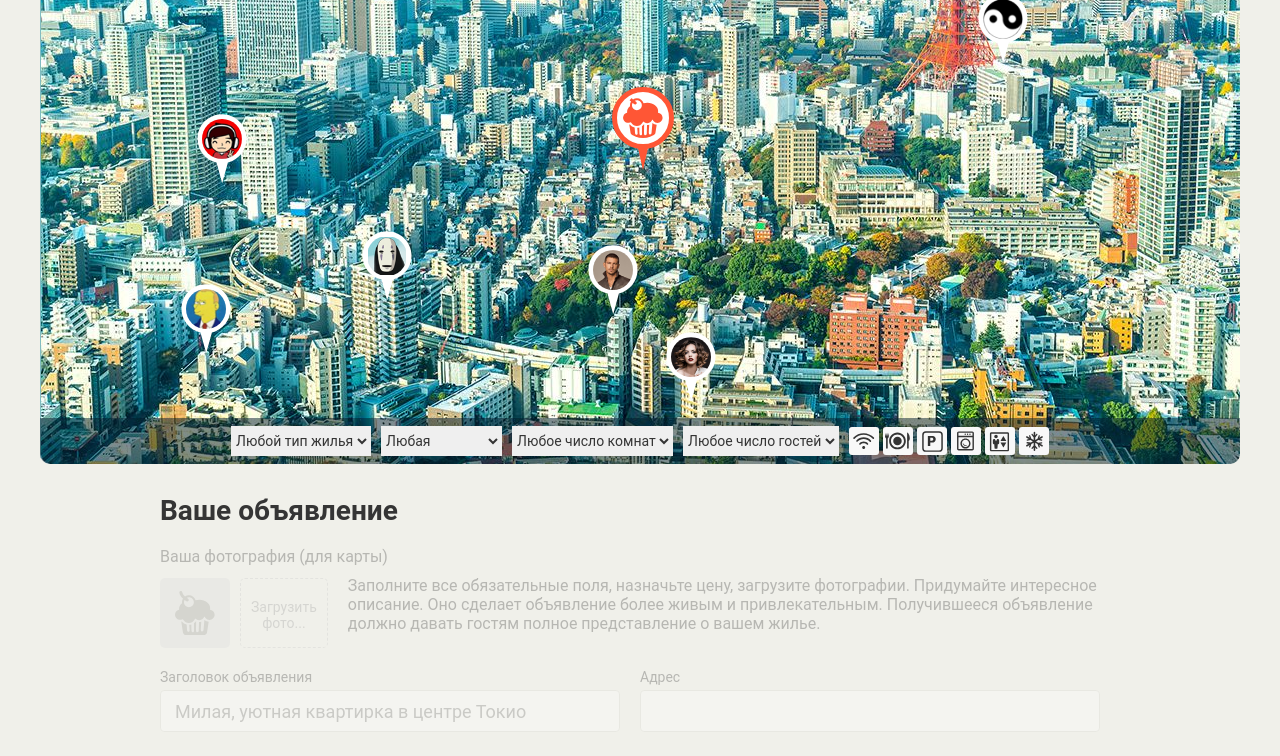
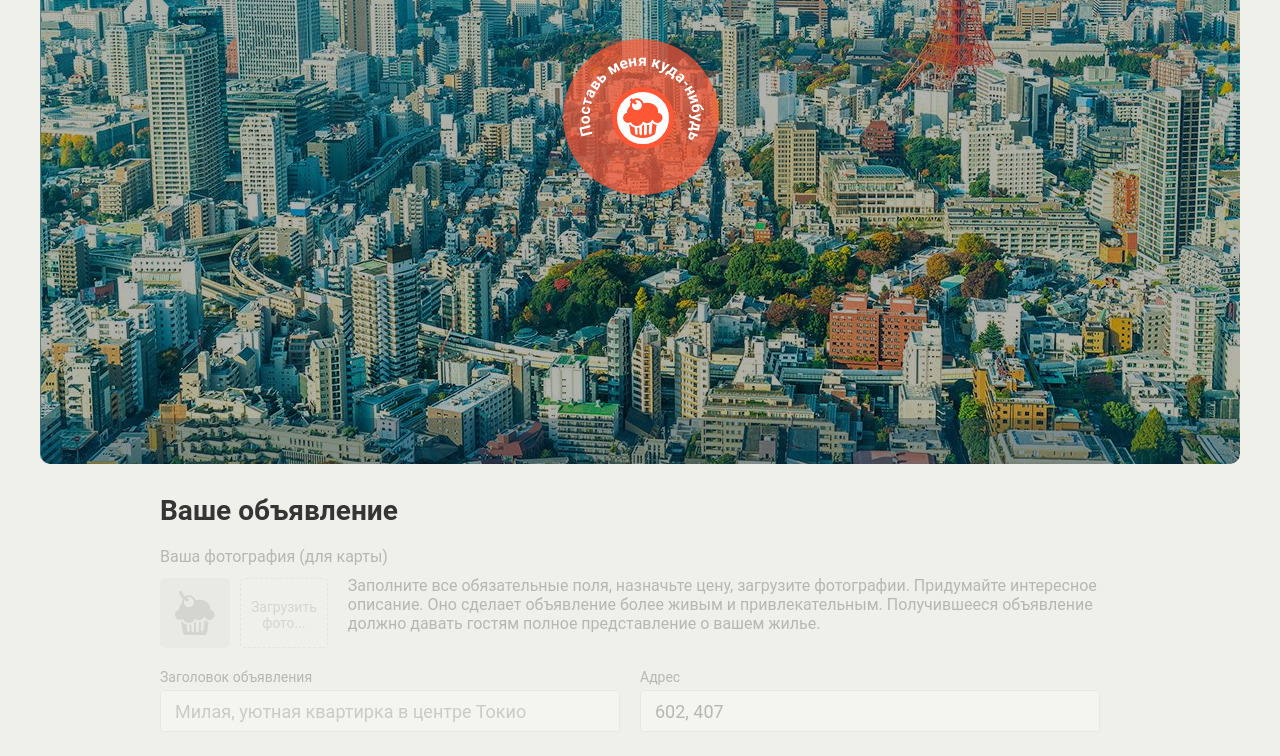
Before and after one commit to serj555/198010-keksobooking-19, a website: page index.html in a window 1280 px wide. Shown: the part 286-1042 px from the top of the page. Drawn offline with Linux system fonts and the light colour scheme; files whose address does not match are found by name.

Commit message:
Частичная реализация переключение режимов страницы и валидация формы

```diff
--- a/index.html
+++ b/index.html
@@ -1,5 +1,6 @@
 <!DOCTYPE html>
 <html lang="ru">
+
 <head>
   <meta charset="utf-8">
   <link rel="stylesheet" href="css/normalize.css">
@@ -7,6 +8,7 @@
   <link rel="shortcut icon" href="favicon.ico" type="image/x-icon">
   <title>Кексобукинг</title>
 </head>
+
 <body>
 
   <main>
@@ -30,7 +32,9 @@
               <path d="M35,35m-23,0a23,23 0 1,1 46,0a23,23 0 1,1 -46,0" id="tophalf" />
             </defs>
             <ellipse cx="35" cy="35" rx="35" ry="35" fill="rgba(255, 86, 53, 0.7)" />
-            <text><textPath xlink:href="#tophalf" startOffset="0">Поставь меня куда-нибудь</textPath></text>
+            <text>
+              <textPath xlink:href="#tophalf" startOffset="0">Поставь меня куда-нибудь</textPath>
+            </text>
           </svg>
         </button>
       </div>
@@ -66,17 +70,22 @@
           <fieldset id="housing-features" class="map__features">
             <input type="checkbox" name="features" value="wifi" id="filter-wifi" class="map__checkbox visually-hidden">
             <label class="map__feature map__feature--wifi" for="filter-wifi">Wi-Fi</label>
-            <input type="checkbox" name="features" value="dishwasher" id="filter-dishwasher" class="map__checkbox visually-hidden">
+            <input type="checkbox" name="features" value="dishwasher" id="filter-dishwasher"
+              class="map__checkbox visually-hidden">
             <label class="map__feature map__feature--dishwasher" for="filter-dishwasher">Посудомоечная машина</label>
-            <input type="checkbox" name="features" value="parking" id="filter-parking" class="map__checkbox visually-hidden">
+            <input type="checkbox" name="features" value="parking" id="filter-parking"
+              class="map__checkbox visually-hidden">
             <label class="map__feature map__feature--parking" for="filter-parking">Парковка</label>
-            <input type="checkbox" name="features" value="washer" id="filter-washer" class="map__checkbox visually-hidden">
+            <input type="checkbox" name="features" value="washer" id="filter-washer"
+              class="map__checkbox visually-hidden">
             <label class="map__feature map__feature--washer" for="filter-washer">Стиральная машина</label>
-            <input type="checkbox" name="features" value="elevator" id="filter-elevator" class="map__checkbox visually-hidden">
+            <input type="checkbox" name="features" value="elevator" id="filter-elevator"
+              class="map__checkbox visually-hidden">
             <label class="map__feature map__feature--elevator" for="filter-elevator">Лифт</label>
-            <input type="checkbox" name="features" value="conditioner" id="filter-conditioner" class="map__checkbox visually-hidden">
+            <input type="checkbox" name="features" value="conditioner" id="filter-conditioner"
+              class="map__checkbox visually-hidden">
             <label class="map__feature map__feature--conditioner" for="filter-conditioner">Кондиционер</label>
-           </fieldset>
+          </fieldset>
         </form>
       </div>
     </section>
@@ -92,19 +101,23 @@
               <img src="img/muffin-grey.svg" alt="Аватар пользователя" width="40" height="44">
             </div>
             <div class="ad-form__field">
-              <input type="file" id="avatar" name="avatar" class="ad-form-header__input visually-hidden">
+              <input type="file" id="avatar" name="avatar" class="ad-form-header__input visually-hidden"
+                accept="image/jpeg,image/png">
               <label class="ad-form-header__drop-zone" for="avatar">Загрузить<br>фото...</label>
             </div>
-            <p class="ad-form-header__info">Заполните все обязательные поля, назначьте цену, загрузите фотографии. Придумайте интересное описание. Оно сделает объявление более живым и привлекательным. Получившееся объявление должно давать гостям полное представление о вашем жилье.</p>
+            <p class="ad-form-header__info">Заполните все обязательные поля, назначьте цену, загрузите фотографии.
+              Придумайте интересное описание. Оно сделает объявление более живым и привлекательным. Получившееся
+              объявление должно давать гостям полное представление о вашем жилье.</p>
           </div>
         </fieldset>
         <fieldset class="ad-form__element ad-form__element--wide">
           <label class="ad-form__label" for="title">Заголовок объявления</label>
-          <input id="title" name="title" type="text" placeholder="Милая, уютная квартирка в центре Токио">
+          <input id="title" name="title" type="text" minlength="30" maxlength="100"
+            placeholder="Милая, уютная квартирка в центре Токио" required>
         </fieldset>
         <fieldset class="ad-form__element ad-form__element--wide">
           <label class="ad-form__label" for="address">Адрес</label>
-          <input id="address" name="address" type="text">
+          <input id="address" name="address" type="text" readonly>
         </fieldset>
         <fieldset class="ad-form__element">
           <label class="ad-form__label" for="type">Тип жилья</label>
@@ -117,7 +130,7 @@
         </fieldset>
         <fieldset class="ad-form__element">
           <label class="ad-form__label" for="price">Цена за ночь, руб.</label>
-          <input id="price" name="price" type="number" placeholder="5000">
+          <input id="price" name="price" type="number" max="1000000" placeholder="5000" required>
         </fieldset>
         <fieldset class="ad-form__element ad-form__element--time">
           <label class="ad-form__label" for="timein">Время заезда и выезда</label>
@@ -152,28 +165,36 @@
         </fieldset>
         <fieldset class="ad-form__element ad-form__element--wide features">
           <legend>Удобства: Wi-Fi, кухня, парковка, стиралка, лифт, кондиционер</legend>
-          <input type="checkbox" name="features" value="wifi" id="feature-wifi" class="feature__checkbox visually-hidden">
+          <input type="checkbox" name="features" value="wifi" id="feature-wifi"
+            class="feature__checkbox visually-hidden">
           <label class="feature feature--wifi" for="feature-wifi">Wi-Fi</label>
-          <input type="checkbox" name="features" value="dishwasher" id="feature-dishwasher" class="feature__checkbox visually-hidden">
+          <input type="checkbox" name="features" value="dishwasher" id="feature-dishwasher"
+            class="feature__checkbox visually-hidden">
           <label class="feature feature--dishwasher" for="feature-dishwasher">Посудомоечная машина</label>
-          <input type="checkbox" name="features" value="parking" id="feature-parking" class="feature__checkbox visually-hidden">
+          <input type="checkbox" name="features" value="parking" id="feature-parking"
+            class="feature__checkbox visually-hidden">
           <label class="feature feature--parking" for="feature-parking">Парковка</label>
-          <input type="checkbox" name="features" value="washer" id="feature-washer" class="feature__checkbox visually-hidden">
+          <input type="checkbox" name="features" value="washer" id="feature-washer"
+            class="feature__checkbox visually-hidden">
           <label class="feature feature--washer" for="feature-washer">Стиральная машина</label>
-          <input type="checkbox" name="features" value="elevator" id="feature-elevator" class="feature__checkbox visually-hidden">
+          <input type="checkbox" name="features" value="elevator" id="feature-elevator"
+            class="feature__checkbox visually-hidden">
           <label class="feature feature--elevator" for="feature-elevator">Лифт</label>
-          <input type="checkbox" name="features" value="conditioner" id="feature-conditioner" class="feature__checkbox visually-hidden">
+          <input type="checkbox" name="features" value="conditioner" id="feature-conditioner"
+            class="feature__checkbox visually-hidden">
           <label class="feature feature--conditioner" for="feature-conditioner">Кондиционер</label>
         </fieldset>
         <fieldset class="ad-form__element ad-form__element--wide">
           <label class="ad-form__label" for="description">Описание (не обязательно)</label>
-          <textarea id="description" name="description" placeholder="Здесь расскажите о том, какое ваше жилье замечательное и вообще"></textarea>
+          <textarea id="description" name="description"
+            placeholder="Здесь расскажите о том, какое ваше жилье замечательное и вообще"></textarea>
         </fieldset>
         <fieldset class="ad-form__element ad-form__element--wide">
           <label class="ad-form__label">Фотография жилья</label>
           <div class="ad-form__photo-container">
             <div class="ad-form__upload">
-              <input type="file" id="images" name="images" class="ad-form__input visually-hidden">
+              <input type="file" id="images" name="images" class="ad-form__input visually-hidden"
+                accept="image/jpeg,image/png">
               <label for="images" class="ad-form__drop-zone">Загрузить<br>фото...</label>
             </div>
             <div class="ad-form__photo"></div>
@@ -192,12 +213,15 @@
       <a class="copyright__link copyright__link--image" href="https://htmlacademy.ru/intensive/javascript">
         <img src="img/htmla-logo.svg" width="130" height="45" alt="HTML Academy" class="copyright__logo">
       </a>
-      <p>Сделано в <a class="copyright__link copyright__link--text" href="https://htmlacademy.ru/intensive/javascript">HTMLAcademy</a> &copy; 2018</p>
+      <p>Сделано в <a class="copyright__link copyright__link--text"
+          href="https://htmlacademy.ru/intensive/javascript">HTMLAcademy</a> &copy; 2018</p>
     </div>
     <ul class="footer__contacts contacts">
       <li><a href="https://twitter.com/htmlacademy_ru" class="contacts__link contacts__link--twitter">Twitter</a></li>
-      <li><a href="https://www.instagram.com/htmlacademy/" class="contacts__link contacts__link--instagram">Instagtam</a></li>
-      <li><a href="https://www.facebook.com/htmlacademy" class="contacts__link contacts__link--facebook">Facebook</a></li>
+      <li><a href="https://www.instagram.com/htmlacademy/"
+          class="contacts__link contacts__link--instagram">Instagtam</a></li>
+      <li><a href="https://www.facebook.com/htmlacademy" class="contacts__link contacts__link--facebook">Facebook</a>
+      </li>
       <li><a href="https://vk.com/htmlacademy" class="contacts__link contacts__link--vk">VK</a></li>
     </ul>
   </footer>
@@ -221,7 +245,8 @@
         <li class="popup__feature popup__feature--elevator"></li>
         <li class="popup__feature popup__feature--conditioner"></li>
       </ul>
-      <p class="popup__description">Великолепная квартира-студия в центре Токио. Подходит как туристам, так и бизнесменам. Квартира полностью укомплектована и недавно отремонтирована.</p>
+      <p class="popup__description">Великолепная квартира-студия в центре Токио. Подходит как туристам, так и
+        бизнесменам. Квартира полностью укомплектована и недавно отремонтирована.</p>
       <div class="popup__photos">
         <img src="" class="popup__photo" width="45" height="40" alt="Фотография жилья">
       </div>
@@ -230,7 +255,8 @@
 
   <!-- Метка объявления -->
   <template id="pin">
-    <button type="button" class="map__pin" style="left: 200px; top: 400px;"><img src="img/avatars/user07.png" width="40" height="40" draggable="false" alt="Метка объявления"></button>
+    <button type="button" class="map__pin" style="left: 200px; top: 400px;"><img src="img/avatars/user07.png" width="40"
+        height="40" draggable="false" alt="Метка объявления"></button>
   </template>
 
   <!-- Сообщение об успешном создании объявления -->
@@ -249,4 +275,5 @@
   </template>
   <script src="js/main.js"></script>
 </body>
+
 </html>
--- a/js/main.js
+++ b/js/main.js
@@ -2,16 +2,26 @@
 
 var Nodes = {
   MAP: document.querySelector('.map'),
+  MAP_PIN_MAIN: document.querySelector('.map__pin--main'),
   MAP_PIN_TEMPLATE: document.querySelector('#pin')
     .content
     .querySelector('.map__pin'),
   MAP_PINS_BLOCK: document.querySelector('.map__pins'),
+  MAP_FILTERS: document.querySelector('.map__filters'),
+  FIELD_ADDRESS: document.querySelector('#address'),
+  FORM: document.querySelector('.ad-form'),
 };
+var Offset = {
+  OFFSET_MAP_PIN_X: 25, // размер смещения маркера по оси X
+  OFFSET_MAP_PIN_Y: 70, // размер смещения маркера по оси Y
+  OFFSET_MAP_PIN_MAIN_X: 32,
+  OFFSET_MAP_PIN_MAIN_Y: 80
+};
+var KEY_ENTER = 'Enter';
 var NUMBER_USERS = 8;
 var MAP_PIN_MIN_Y = 130;
 var MAP_PIN_MAX_Y = 630;
 var MAP_PIN_MIN_X = 0;
-var OFFSET_MAP_PIN_X = 25; // размер смещения маркера по оси X
 var PRICE_MIN = 1000;
 var PRICE_MAX = 5000;
 var ROOM_MIN = 1;
@@ -75,7 +85,7 @@ var createUserData = function (number) {
 
     location: {
       x: getRandomBetween(MAP_PIN_MIN_X, (getElementWidth(Nodes.MAP))),
-      y: getRandomBetween(MAP_PIN_MIN_Y, MAP_PIN_MAX_Y)
+      y: getRandomBetween(MAP_PIN_MIN_Y + Offset.OFFSET_MAP_PIN_Y, MAP_PIN_MAX_Y + Offset.OFFSET_MAP_PIN_Y)
     },
 
     offer: {
@@ -116,8 +126,8 @@ var renderPins = function () {
     var pinElement = Nodes.MAP_PIN_TEMPLATE.cloneNode(true);
     var pinImage = pinElement.querySelector('img');
 
-    pinElement.style.left = (element.location.x - OFFSET_MAP_PIN_X) + 'px';
-    pinElement.style.top = (element.location.y) + 'px';
+    pinElement.style.left = (element.location.x - Offset.OFFSET_MAP_PIN_X) + 'px';
+    pinElement.style.top = (element.location.y - Offset.OFFSET_MAP_PIN_Y) + 'px';
     pinImage.src = element.author.avatar;
     pinImage.alt = element.offer.title;
 
@@ -133,4 +143,76 @@ var activateMap = function () {
   Nodes.MAP.classList.remove('map--faded');
 };
 
-activateMap();
+// добавление атрибута Disabled к элементам коллекции
+var addDisabled = function (array) {
+  for (var i = 0; i < array.length; i++) {
+    array[i].setAttribute('disabled', 'disabled');
+  }
+};
+
+// удаление атрибута Disabled у элементов коллекции
+var removeDisabled = function (array) {
+  for (var i = 0; i < array.length; i++) {
+    array[i].removeAttribute('disabled');
+  }
+};
+
+// добавление/удаление disabled для всех дочерних элементов форм (дочерних элементов формы)
+var disableForm = function (stat) {
+  var formElements = Nodes.FORM.children;
+  var mapFilterElements = Nodes.MAP_FILTERS.children;
+
+  switch (stat) {
+    case 'on':
+      addDisabled(formElements);
+      addDisabled(mapFilterElements);
+      Nodes.FORM.classList.add('ad-form--disabled');
+      break;
+    case 'off':
+      removeDisabled(formElements);
+      removeDisabled(mapFilterElements);
+      Nodes.FORM.classList.remove('ad-form--disabled');
+      break;
+  }
+};
+disableForm('on');
+
+// добавление координат метки в поле с адресом
+// preload - расчет координат относительно цента метки(в момент загрузки страницы)
+// move - расчет координат относительно указателя метки(после активации карты)
+var getLocationPin = function (stat) {
+  var mainPinWidth = Nodes.MAP_PIN_MAIN.offsetWidth;
+  var mainPinHeight = Nodes.MAP_PIN_MAIN.offsetHeight;
+  var pinStyles = getComputedStyle(Nodes.MAP_PIN_MAIN);
+
+  switch (stat) {
+    case 'preload':
+      var pinLocationX = parseInt(pinStyles.left, 10) + mainPinWidth / 2;
+      var pinLocationY = parseInt(pinStyles.top, 10) + mainPinHeight / 2;
+      break;
+    case 'move':
+      pinLocationX = parseInt(pinStyles.left, 10) + Offset.OFFSET_MAP_PIN_MAIN_X;
+      pinLocationY = parseInt(pinStyles.top, 10) + Offset.OFFSET_MAP_PIN_MAIN_Y;
+      break;
+  }
+
+  Nodes.FIELD_ADDRESS.value = Math.floor(pinLocationX) + ', ' + (Math.floor(pinLocationY));
+};
+getLocationPin('preload');
+
+Nodes.MAP_PIN_MAIN.addEventListener('mousedown', function (evt) {
+  evt.preventDefault();
+  if (evt.button === 0) {
+    activateMap();
+    disableForm('off');
+    getLocationPin('move');
+  }
+});
+
+Nodes.MAP_PIN_MAIN.addEventListener('keydown', function (evt) {
+  evt.preventDefault();
+  if (evt.key === KEY_ENTER) {
+    activateMap();
+    disableForm('off');
+  }
+});
```
